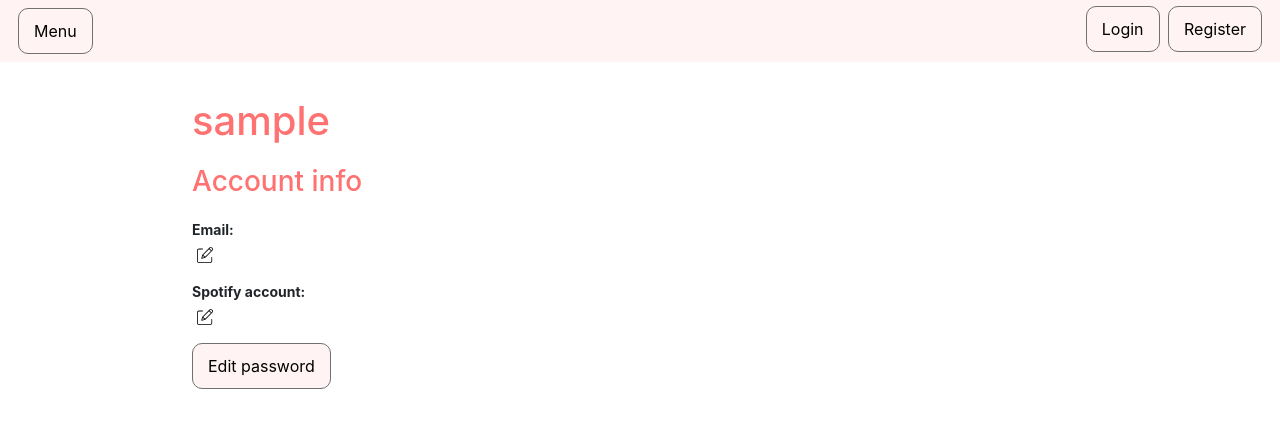
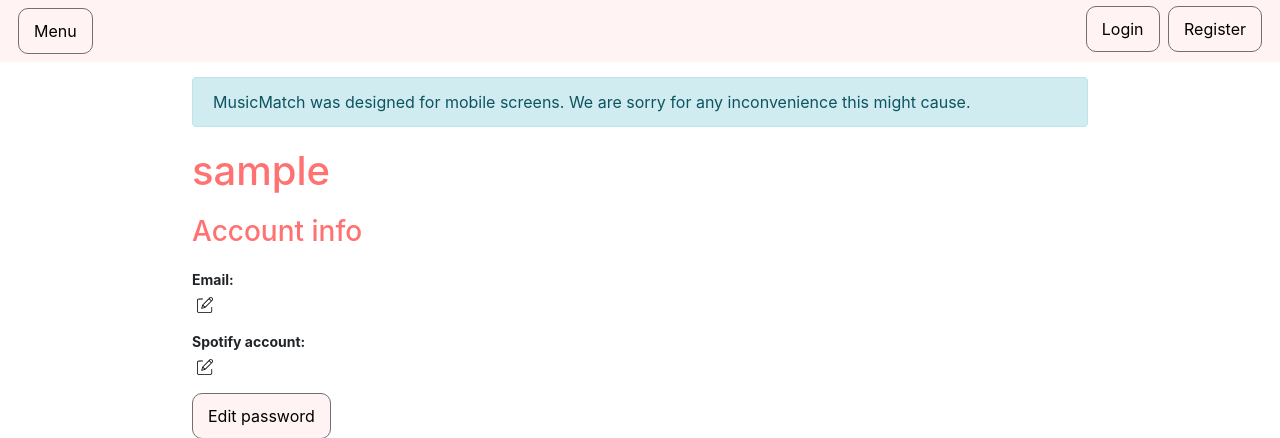
Before and after one commit to Nickvs99/MusicMatch, a Django app: template MusicMatch/main/templates/main/pages/account.html in a window 1280 px wide. Shown: the top 438 px of the page. Run offline with Django 3.2, Linux system fonts and the light colour scheme; the template is opened without the code that fills it: most values are stand-ins (such as "Sample title", 1, 10 or a date in 2020); some libraries are stand-ins or nearby versions.

Commit message:
Info message for desktop users

```diff
--- a/MusicMatch/main/static/main/css/styles.css
+++ b/MusicMatch/main/static/main/css/styles.css
@@ -65,6 +65,12 @@
 
 .hidden {
   display: none !important;
+}
+
+@media only screen and (max-width: 576px) {
+  .sm-hidden {
+    display: none !important;
+  }
 }
 
 .chart {
--- a/MusicMatch/main/static/main/css/styles.scss
+++ b/MusicMatch/main/static/main/css/styles.scss
@@ -7,6 +7,8 @@
 $border-radius: 20px;
 
 $font-color: #707070;
+
+$sm-width: 576px;
 
 body {
     width:100%;
@@ -56,7 +58,7 @@
     flex: 1 0 auto;
 }
 
-@media only screen and (max-width: 576px) {
+@media only screen and (max-width: $sm-width) {
     .main {
       margin-left:10px;
       margin-right:10px;
@@ -68,6 +70,12 @@
 
 .hidden {
     display:none !important;
+}
+
+.sm-hidden {
+    @media only screen and (max-width: $sm-width) {
+        display:none !important;
+    }
 }
 
 .chart {
--- a/MusicMatch/main/templates/main/components/messages.html
+++ b/MusicMatch/main/templates/main/components/messages.html
@@ -1,4 +1,10 @@
 <div id="messages">
+
+    <div class="alert alert-info sm-hidden" role="alert">
+        MusicMatch was designed for mobile screens. We are sorry for any inconvenience this might cause.
+    </div>
+
+
     {% if messages %}
         {% for message in messages %}
             {% if message.tags in '["success", "warning", "info"]' %}
```
Also changed, not shown: 1 other file.
